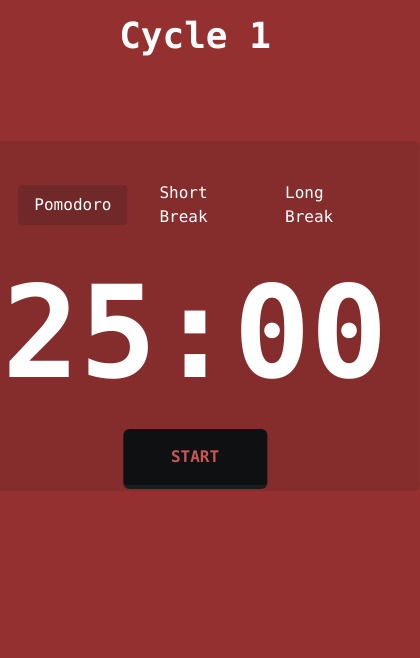
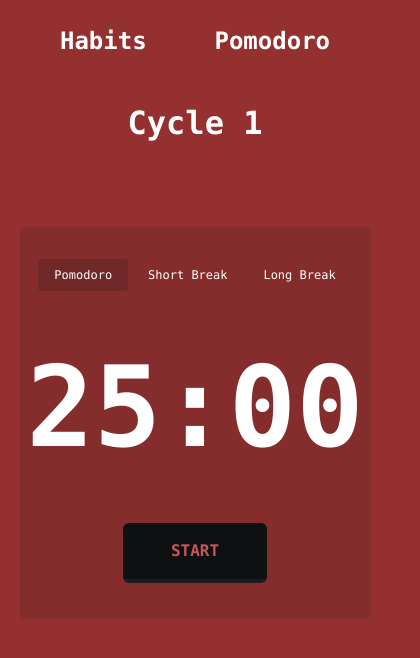
Before and after one commit to Miguel-Flandez/Pomodoro, a React (Vite) app: page /pomodoro in a window 390 px wide. Shown: the top 658 px of the page, 420 px wide, since content can reach past the window. Built offline with nearby package versions, Linux system fonts and the light colour scheme.

Commit message:
added responsive styles to pomodoro

```diff
--- a/src/pages/Pomodoro.jsx
+++ b/src/pages/Pomodoro.jsx
@@ -1,4 +1,5 @@
 import { useEffect, useState, useRef } from "react"
+import { Header } from "@/components"
 
 export default function Pomodoro(){
 
@@ -76,29 +77,34 @@ export default function Pomodoro(){
   }, [start]);
 
   useEffect(()=>{
-    document.body.style.transition = 'background-color 1s ease-out'
+    document.body.style.transition = 'background-color 0.2s ease-out'
   }),[]
 
 
 
     return(
-        <>
-          <span className="block font-bold text-4xl text-white font-mono mt-4 text-center">Cycle {pomoTracker}</span>
-          <div className={`absolute left-1/2 top-1/6 -translate-x-1/2 -translate-y-1.2 rounded-md
-          ${selected==='Pomodoro' ? 'bg-[#852D2D]' : selected==='Short' ? 'bg-[#225F63]' : 'bg-[#234F6D]'} transition-colors duration-1000 border-0 text-white text-md font-mono p-8 h-[350px] flex flex-col items-center gap-8 `}>
+      <>
+      <Header/>
+        <div className="flex flex-col gap-[5rem] items-center ">
+          <span className="block font-bold text-[2rem] text-white font-mono mt-4 text-center">Cycle {pomoTracker}</span>
+          <div className={`${selected==='Pomodoro' ? 'bg-[#852D2D]' : selected==='Short' ? 'bg-[#225F63]' : 'bg-[#234F6D]'}
+          rounded-md transition-colors duration-200 border-0 text-white text-md font-mono p-8 max-sm:w-[90%] flex flex-col items-center gap-[2rem]`}>
 
-              <div id="header buttons" className="flex items-center justify-center gap-4 cursor-pointer px-4">
+              <div id="header buttons" className="flex items-center justify-center gap-[1vw] max-sm:text-xs cursor-pointer px-[1rem] whitespace-nowrap">
                   <span className={`px-4 py-2 rounded-sm ${selected==='Pomodoro' ? 'bg-[#1211112f]' : '' }`} onClick={()=>setSelected('Pomodoro')}>Pomodoro</span>
                   <span className={`px-4 py-2 rounded-sm ${selected==='Short' ? 'bg-[#1211112f]' : '' }`} onClick={()=>setSelected('Short')}>Short Break</span>
                   <span className={`px-4 py-2 rounded-sm ${selected==='Long' ? 'bg-[#1211112f]' : '' }`} onClick={()=>setSelected('Long')}>Long Break</span>
               </div>
 
 
-              <span className="text-9xl font-bold">{String(minutes).padStart(2, '0')}:{String(seconds).padStart(2, '0')}</span>
+              <span className="text-[8rem] max-sm:text-[7rem] font-bold">{String(minutes).padStart(2, '0')}:{String(seconds).padStart(2, '0')}</span>
+              <div id="button-container" className="h-16">
+                <button className={`bg-[#0E1011] rounded-md transition-colors duration-200 ${selected==='Pomodoro'?'text-[#C85757]' : selected==='Short' ? 'text-[#79CBD0]' : 'text-[#6EA8D0]'} font-bold font-mono px-12 py-4 ${start ? 'translate-y-1' : 'border-b-4 border-[#1A1D1F] '}`}
+                onClick={()=>setStart(prev=>!prev, clickSound.play())}>{start?'PAUSE':'START'}</button>
+              </div>
 
-              <button className={`bg-[#0E1011] rounded-md transition-colors duration ${selected==='Pomodoro'?'text-[#C85757]' : selected==='Short' ? 'text-[#79CBD0]' : 'text-[#6EA8D0]'} font-bold font-mono px-12 py-4 ${start ? 'translate-y-1' : 'border-b-4 border-[#1A1D1F] '}`}
-              onClick={()=>setStart(prev=>!prev, clickSound.play())}>{start?'PAUSE':'START'}</button>
           </div>
-        </>
+        </div>
+      </>
     )
 }
```
